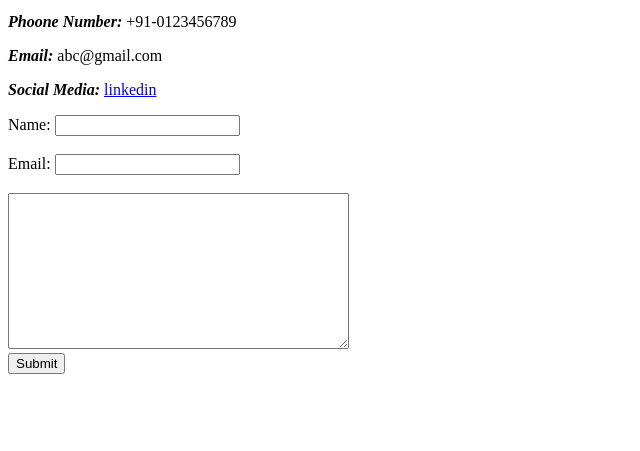
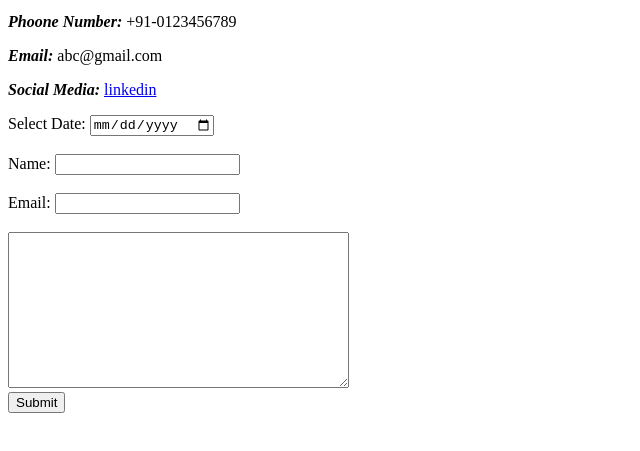
Before and after one commit to cadFix-it/memoir, a plain HTML site: page contact.html in a window 1280 px wide. Shown: the part 101-552 px from the top of the page, without its empty margins (0-640 px from the left). Drawn offline with Linux system fonts and the light colour scheme.

Commit message:
Update contact.html
Date added

```diff
--- a/contact.html
+++ b/contact.html
@@ -13,6 +13,8 @@
   <p><em><strong>Email: </strong></em>abc@gmail.com</p>
   <p><em><strong>Social Media: </strong></em><a href="https://www.linkedin.com/company/tata-consultancy-services/mycompany/verification/" target="_blank" rel="noreferrer noopener">linkedin</a></p>
   <form action="mailto:abaidullahkarimi13@gmail.com" enctype="text/plain" method="post" target="_blank" rel="noreferrer noopener">
+    <label for="Date" required>Select Date:</label>
+    <input type="date" name="today'sDate"><br><br>
     <label for="name" required>Name:</label>
     <input type="text" name="yourName"><br><br>
     <label for="email" required>Email:</label>
```
